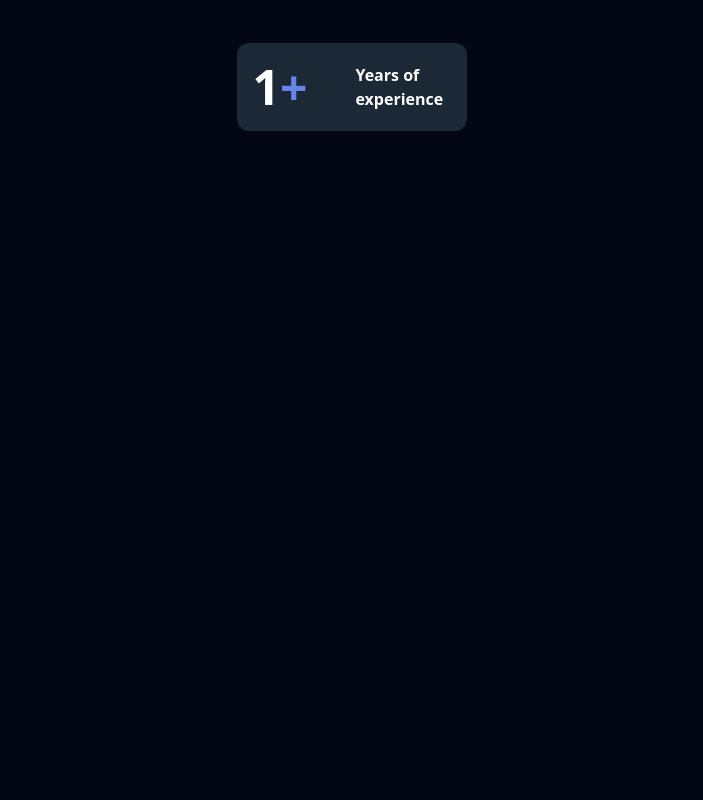
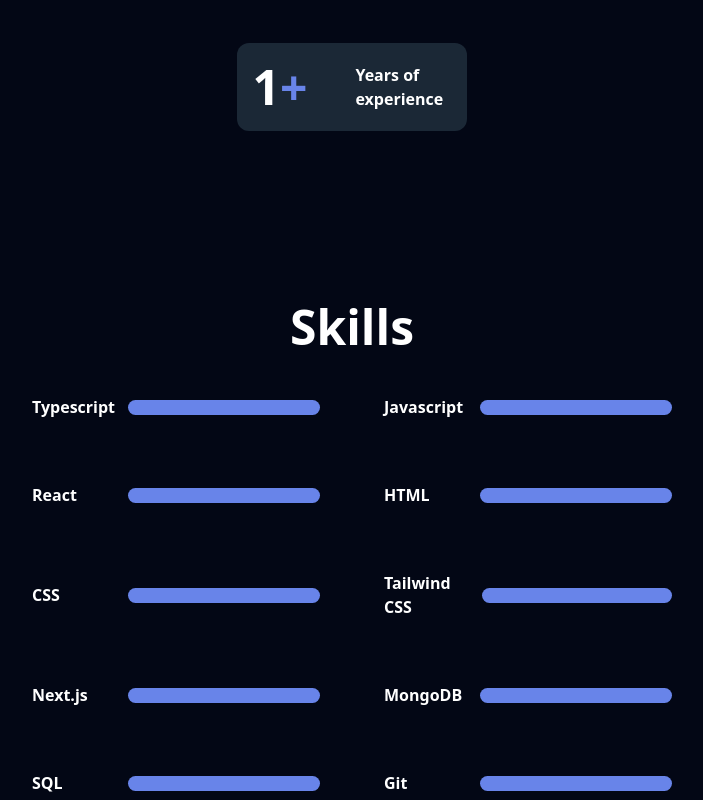
Before and after one commit to wellendorfmatthew/software-portfolio, a Next.js app in the folder software-portfolio/: page / in a window 1280 px wide. Shown: the part 1301-2101 px from the top of the page, without its empty margins (288-991 px from the left). Before the commit the page ends 1432 px from the top, so only its background shows below. Built offline with nearby package versions, Linux system fonts and the light colour scheme.

Commit message:
Added skills section

```diff
--- /dev/null
+++ b/software-portfolio/src/app/components/skills/page.tsx
@@ -0,0 +1,24 @@
+'use client'
+import { useState } from "react";
+
+export default function Skills() {
+    const [skillList, setSkillList] = useState(
+        ["Typescript", "Javascript", "React", "HTML", "CSS", "Tailwind CSS", "Next.js", "MongoDB", "SQL", "Git"]
+    )
+
+  return (
+    <div className="w-1/2 flex flex-col items-center justify-center gap-8">
+        <h1 className="text-extraLarge font-semibold font-secondary">Skills</h1>
+        <div className="grid grid-cols-2 gap-16 w-full">
+            {
+                skillList.map((skill, index) => (
+                    <div className="flex justify-between items-center" key={index}>
+                        <p className="font-secondary text-small font-bold">{skill}</p>
+                        <div className="bg-secondary rounded-2xl w-2/3 text-transparent h-[15px]">1</div>
+                    </div>
+                ))
+            }
+        </div>
+    </div>
+  );
+}
--- a/software-portfolio/src/app/page.tsx
+++ b/software-portfolio/src/app/page.tsx
@@ -2,6 +2,7 @@
 import Header from "./components/header/page";
 import Home from "./components/home/page";
 import AboutMe from "./components/about-me/page";
+import Skills from "./components/skills/page";
 
 export default function Root() {
   return (
@@ -9,6 +10,7 @@
       <Header />
       <Home />
       <AboutMe />
+      <Skills />
     </div>
   );
 }
```
